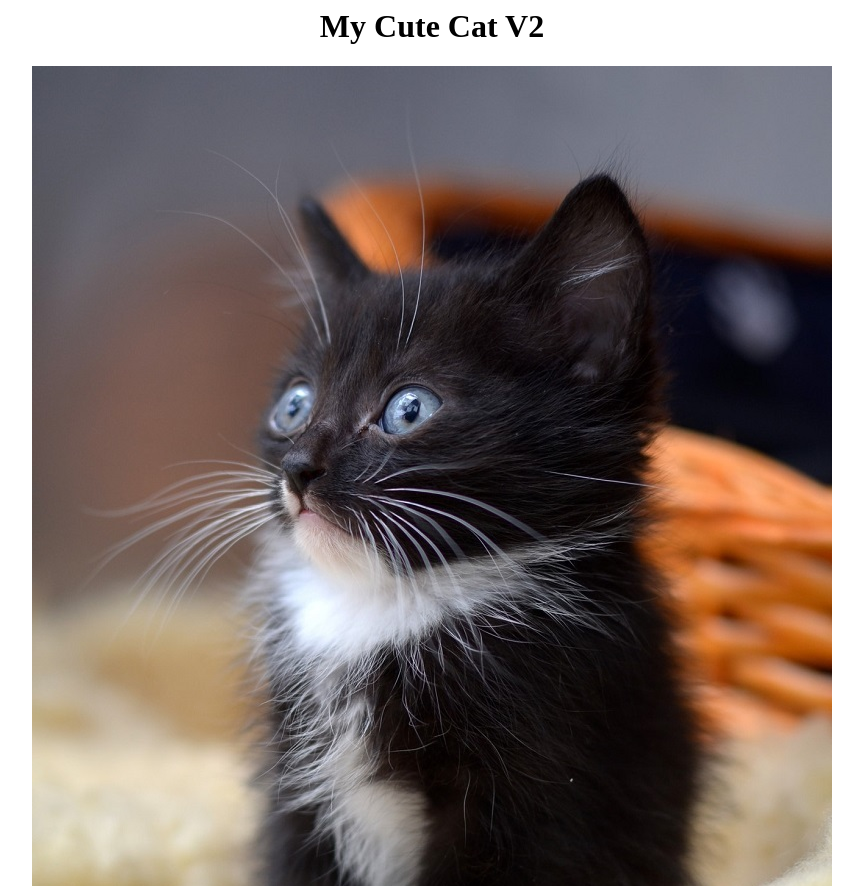
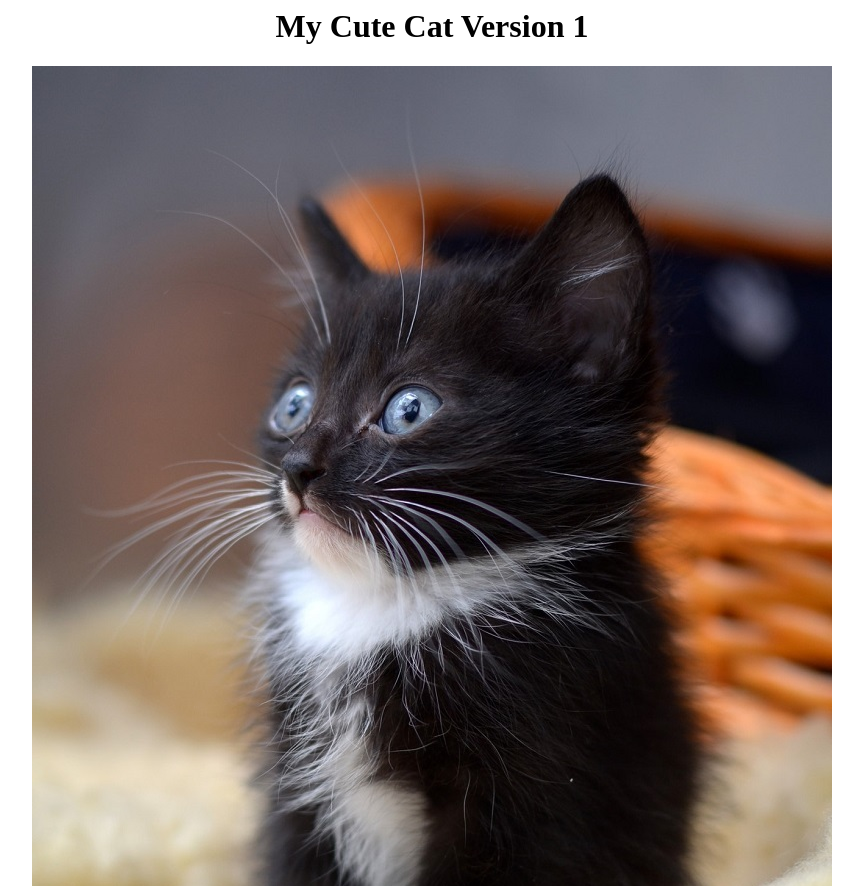
Before and after one commit to rumeysakdogan/AWS, a plain HTML site: page hands-on/05_24_2022_S3_1/index.html in a window 1280 px wide. Shown: the top 886 px of the page, without its empty margins (208-1071 px from the left). Drawn offline with Linux system fonts and the light colour scheme.

```diff
--- a/hands-on/05_24_2022_S3_1/index.html
+++ b/hands-on/05_24_2022_S3_1/index.html
@@ -3,7 +3,7 @@
 		<title> Cute Cat </title>
 	</head>
 	<body>
-		<center><h1> My Cute Cat V2</h1><center>
+		<center><h1> My Cute Cat Version 1</h1><center>
 		<center><img src="cat.jpg" alt="Cute Cat"</center>
 		<!-- <p><center> <a href="/kitten/cutest.html"> Click here to see cutest cat ever!!!</a> </p> -->
 	</body>
```
Also changed, not shown: 3 other files.
